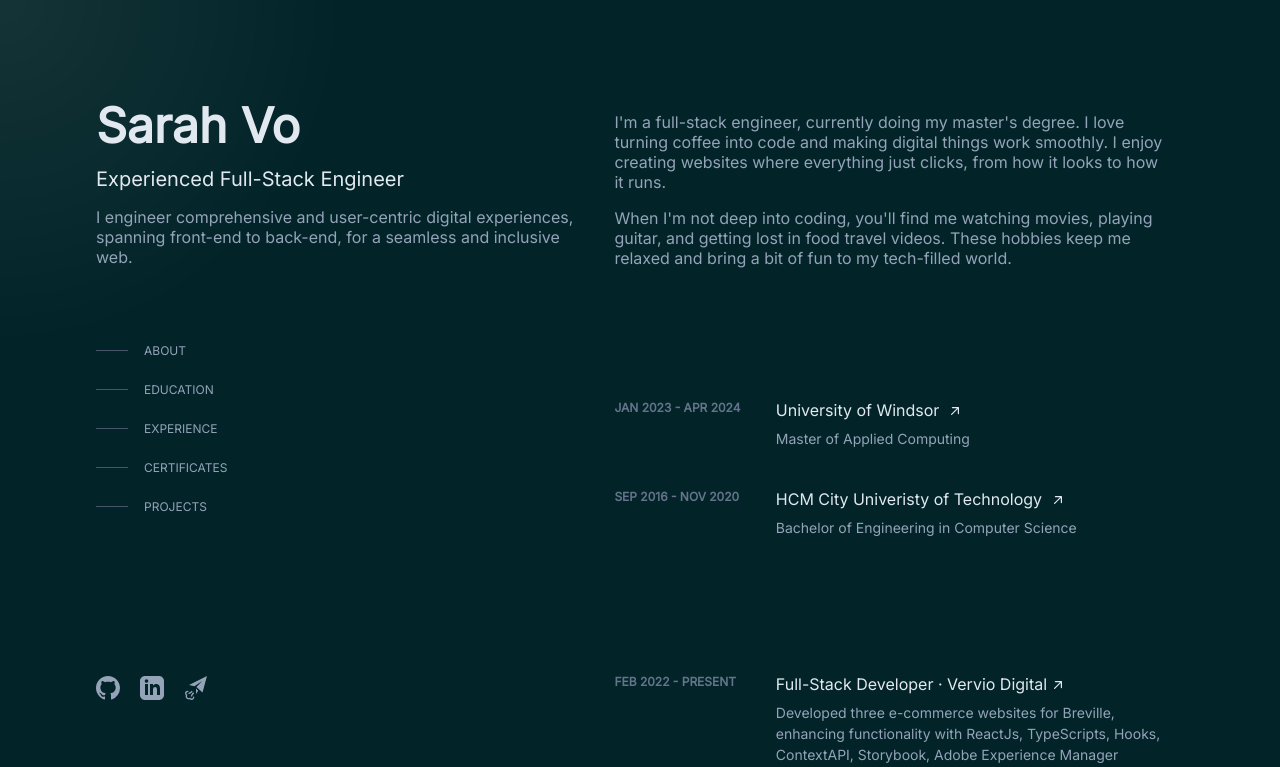
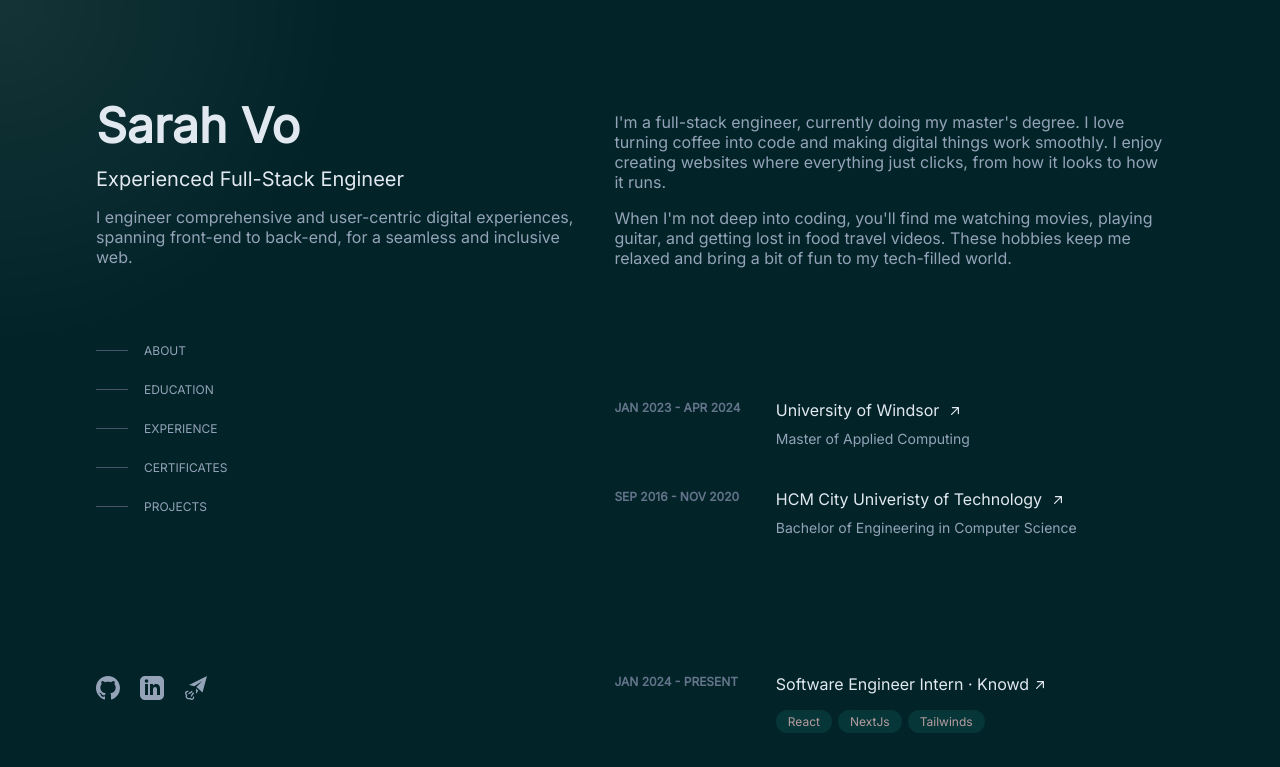
Before and after one commit to sarv19/sarv19.github.io, a React (Vite) app: page /#projects in a window 1280 px wide. Shown: the top 767 px of the page. Built offline with nearby package versions, Linux system fonts and the light colour scheme.

Commit message:
update experience

```diff
--- a/index.html
+++ b/index.html
@@ -4,6 +4,7 @@
     <meta charset="UTF-8" />
     <link rel="icon" type="image/svg+xml" href="/S-logo.svg" />
     <link rel="image_src" type="image/svg+xml" href="/S-logo.svg" />
+    <meta property="og:image" content="/S-logo.svg" />
     <meta name="viewport" content="width=device-width, initial-scale=1.0" />
     <title>Sarah Vo</title>
     <!-- Google tag (gtag.js) -->
--- a/src/data/experience.json
+++ b/src/data/experience.json
@@ -1,6 +1,17 @@
 [
     {
-        "time": "Feb 2022 - present",
+        "time": "Jan 2024 - present",
+        "title": "Software Engineer Intern",
+        "link": "https://www.knowd.ai/",
+        "company": "Knowd",
+        "tags": [
+            "React",
+            "NextJs",
+            "Tailwinds"
+        ]
+    },
+    {
+        "time": "Feb 2022 - Dec 2023",
         "title": "Full-Stack Developer",
         "link": "https://www.vervio.com.au/",
         "company": "Vervio Digital",
```
